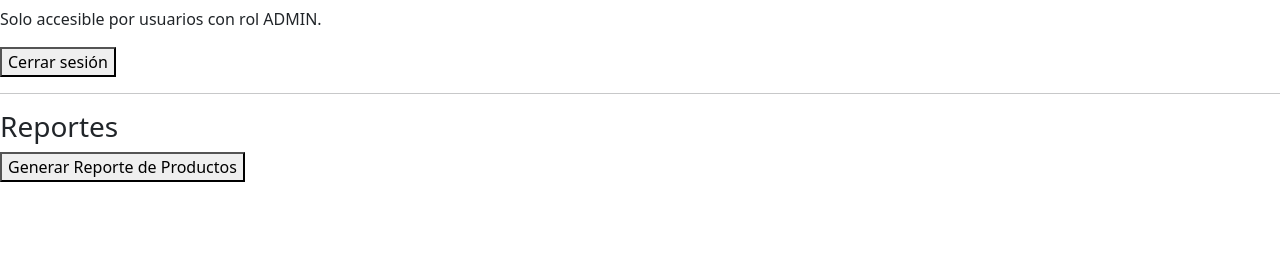
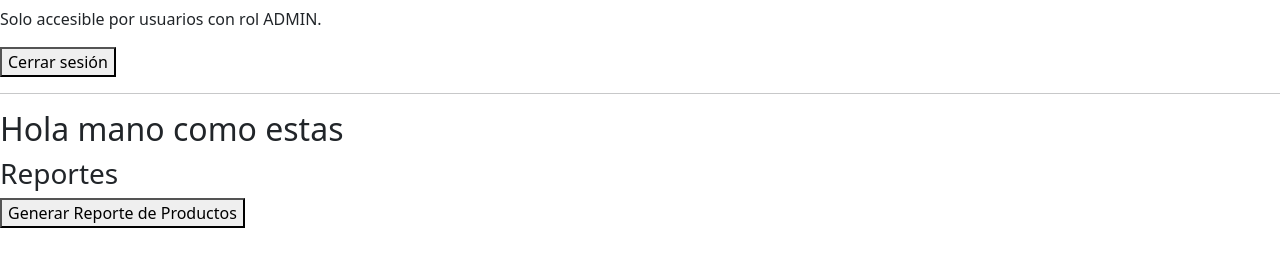
Before and after one commit to Jhon-Dev12/Py_SantaRosa, a Spring Boot app: page /usuarios/admin/home in a window 1280 px wide. Shown: the part 183-450 px from the top of the page. Run offline with Spring Boot 4, Linux system fonts and the light colour scheme; the visitor is signed in with stand-in values (Sample User, id 1); data that the repository does not hold is empty; some of the project's set-up classes (security, data sources, template engines, error pages and the like) are left out, and stand-ins take their place; some libraries are stand-ins or nearby versions.

Commit message:
cambio rotundo

```diff
--- a/src/main/resources/templates/Admin/admin.html
+++ b/src/main/resources/templates/Admin/admin.html
@@ -17,6 +17,7 @@
 		</form>
 
 		<hr>
+		<h2>Hola mano como estas</h2>
 
 		<h3>Reportes</h3>
 		<!-- Botón para generar el reporte -->
```
